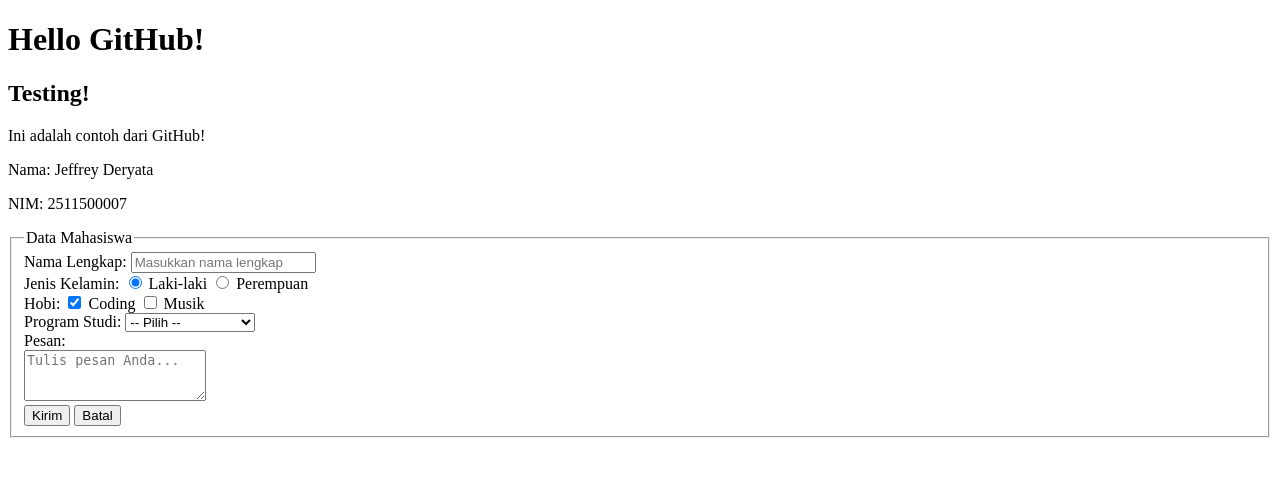
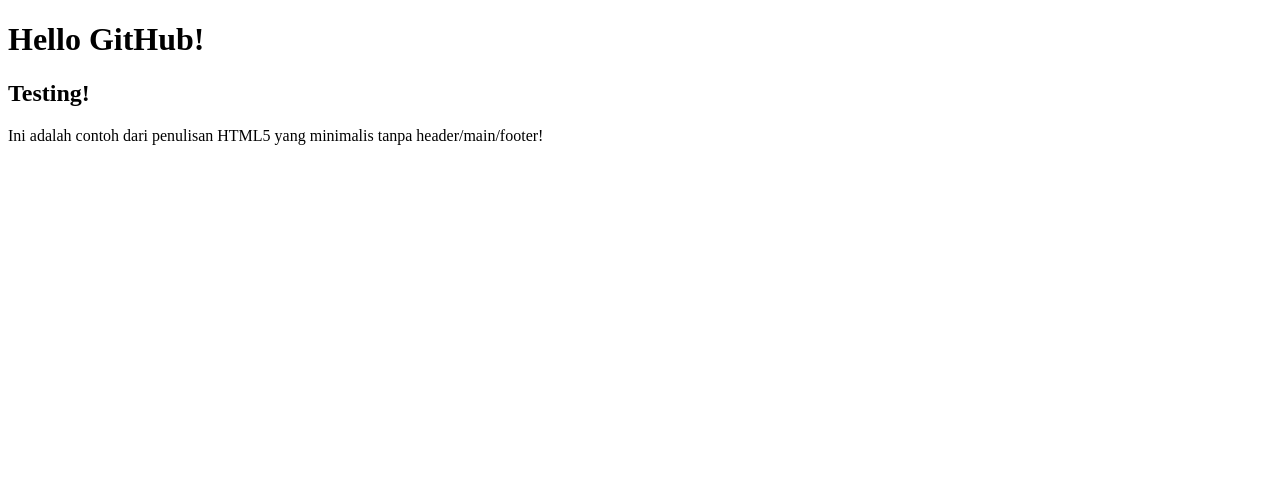
Before and after one commit to 2511500007-Jeffre6098/2511500007-PWB-TI1A-2526, a PHP site: page / in a window 1280 px wide. Shown: the top 477 px of the page. Run offline with PHP 8.4, Linux system fonts and the light colour scheme.

Commit message:
Update all changes to main index.html and style.css pertemuan-03

```diff
--- a/index.html
+++ b/index.html
@@ -9,42 +9,6 @@
 <body>
   <h1>Hello GitHub!</h1>
   <h2>Testing!</h2>
-  <p>Ini adalah contoh dari GitHub!</p>
-  <p>Nama: Jeffrey Deryata</p>
-  <p>NIM: 2511500007</p>
-  <section id="#about"></section>
-  <form action="proses.php" method="post">
-         <fieldset>
-            <legend>Data Mahasiswa</legend>
-
-            <label for="txtNama">Nama Lengkap:</label>
-            <input type="text" id="txtNama" name="txtNama" placeholder="Masukkan nama lengkap" required>
-
-            <br><label for="rdoGenderL">Jenis Kelamin:</label>
-            <input type="radio" id="rdoGenderL" name="rdoGender" value="L" checked> Laki-laki
-            <input type="radio" id="rdoGenderP" name="rdoGender" value="P"> Perempuan
-
-            <br><label for="cbHobi1">Hobi:</label>
-            <input type="checkbox" id="cbHobi1" name="cbHobi[]" value="Coding" checked> Coding
-            <input type="checkbox" id="cbHobi2" name="cbHobi[]" value="Musik"> Musik
-
-            <br><label for="slProdi">Program Studi:</label>
-            <select id="slProdi" name="slProdi" required>
-            <option value="">-- Pilih --</option>
-            <option value="TI">Teknik Informatika</option>
-            <option value="SI">Sistem Informasi</option>
-            </select>
-
-            <br><label for="txtPesan">Pesan:</label>
-             <br><textarea id="txtPesan" name="txtPesan" rows="3" placeholder="Tulis pesan Anda..."></textarea>
-
-             <input type="hidden" name="txtHidden" value="Rahasia">
-
-             <div class="form-actions">
-             <button type="submit" name="btnKirim">Kirim</button>
-            <button type="reset">Batal</button>
-            </div>
-         </fieldset>
-        </form>
+  <p>Ini adalah contoh dari penulisan HTML5 yang minimalis tanpa header/main/footer!</p>
 </body>
 </html>
```
Also changed, not shown: pertemuan-03/index.html (+6 -1 lines), pertemuan-03/style.css (+22 -5 lines), pertemuan-03/logoisbal.png (added).
